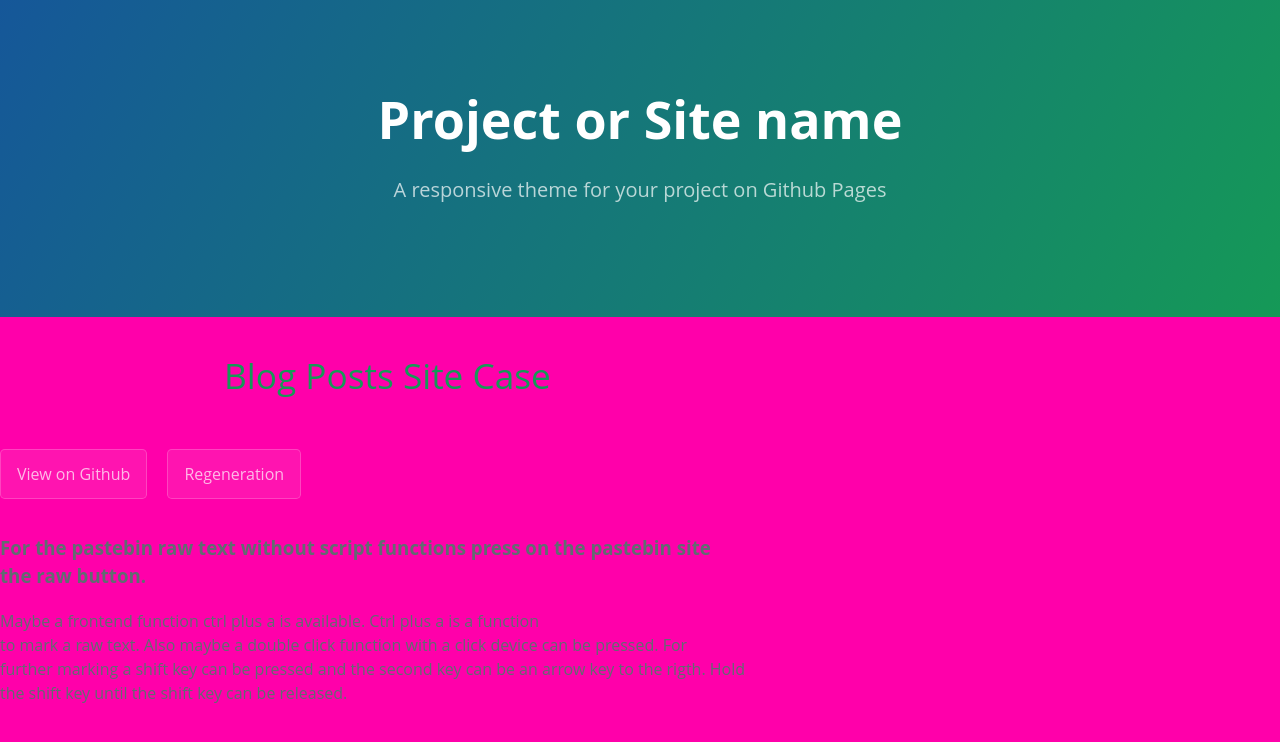
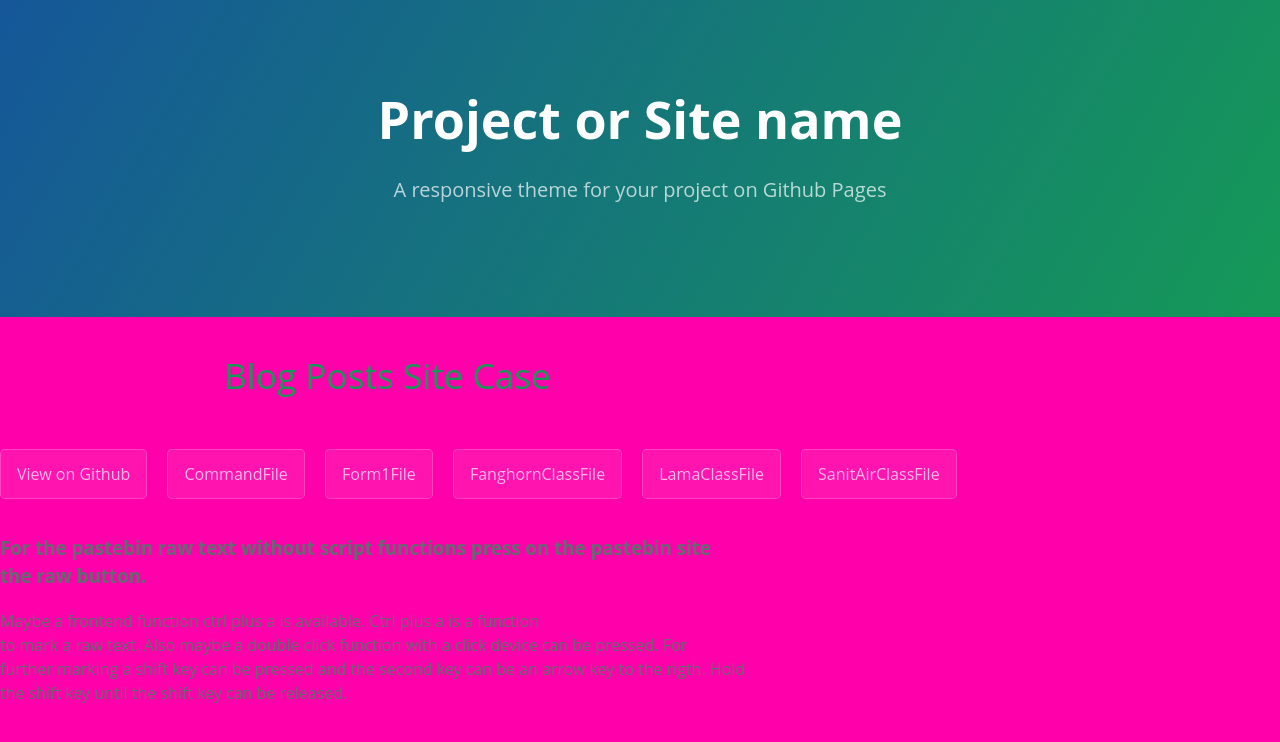
Before and after one commit to ledlightjungledStefan/Osterei, a Jekyll site: the page built from index.markdown, in a window 1280 px wide. Shown: the top 742 px of the page. Built offline with Jekyll 4.4.1, drawn with Linux system fonts in a browser that asks for light colours.

Commit message:
Update index.html

```diff
--- a/_layouts/index.html
+++ b/_layouts/index.html
@@ -19,7 +19,12 @@
       <h1>Blog Posts Site Case</h1>
     </section>
     <a href="#" class="btn">View on Github</a>
-    <a href="/Osterei/solarplexus.html" class="btn">Regeneration</a>
+    <!--a href="/Osterei/solarplexus.html" class="btn">Regeneration</a-->
+    <a href="https://pastebin.com/LBdbaRP7" class="btn">CommandFile</a>
+<a href="https://pastebin.com/i0h0ED87" class="btn">Form1File</a>
+<a href="https://pastebin.com/4ZLBrXPT" class="btn">FanghornClassFile</a>
+<a href="https://pastebin.com/V9kr9FZw" class="btn">LamaClassFile</a>
+<a href="https://pastebin.com/LGyhy14U" class="btn">SanitAirClassFile</a>
     <h3>For the pastebin raw text without script functions press on the pastebin site <br>
  the raw button.</h3>
     <p>
```
